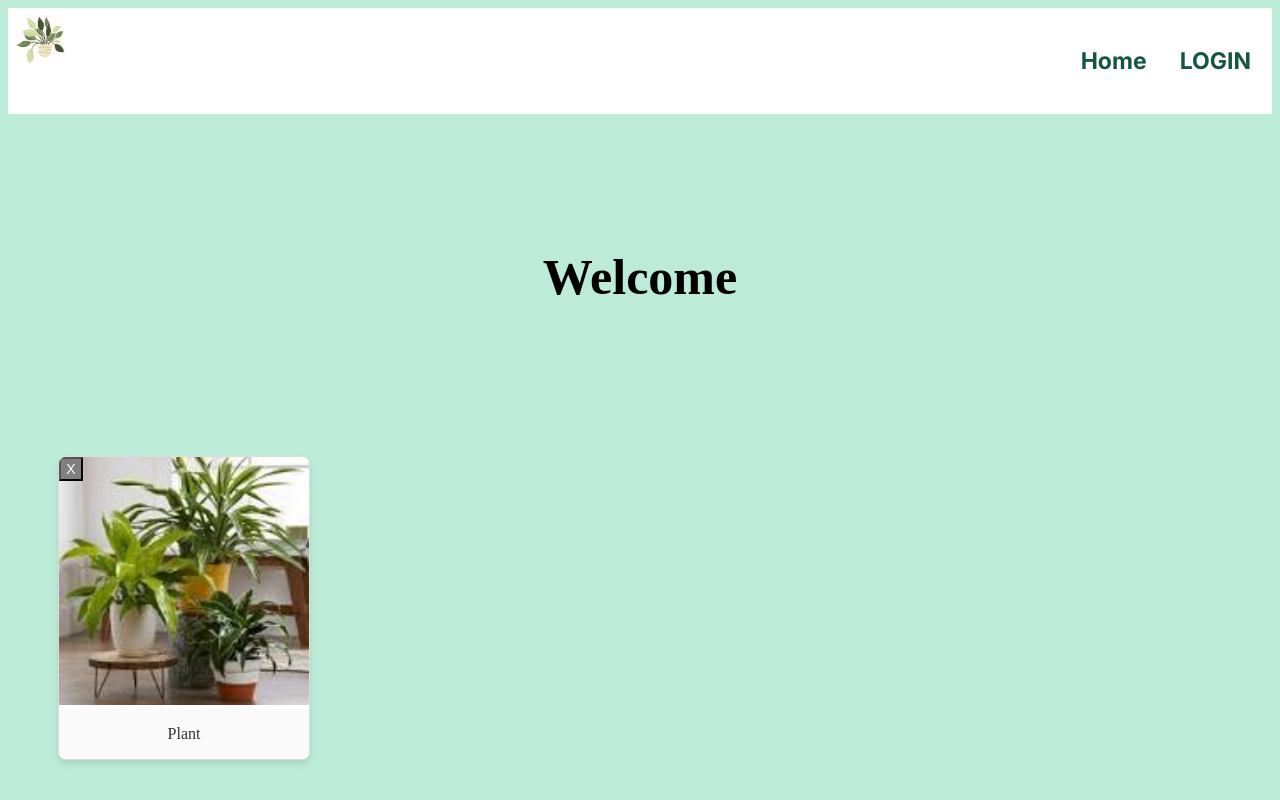
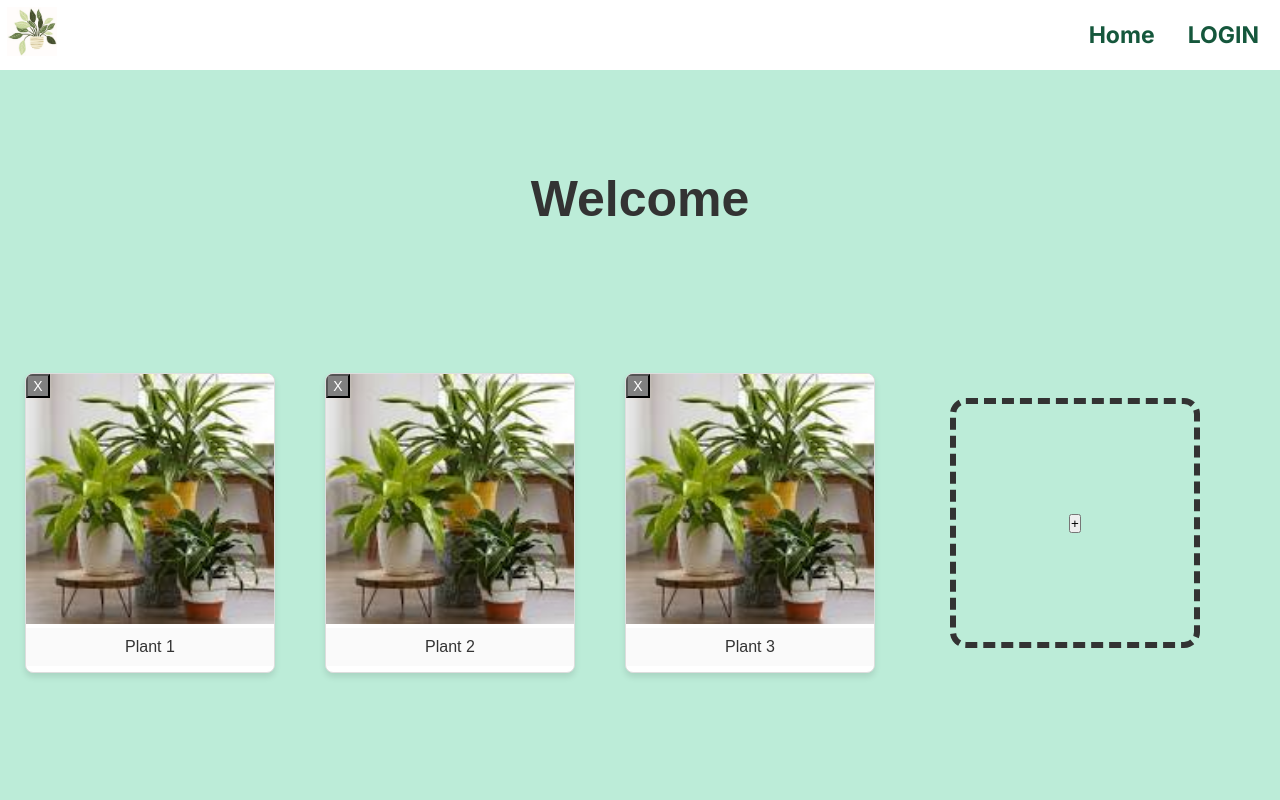
Before and after one commit to tridibbanik17/Releaf-AI, a React (Vite) app in the folder frontend/: page /login in a window 1280 px wide. Shown: the top 800 px of the page. Built offline with nearby package versions, Linux system fonts and the light colour scheme.

Commit message:
add/del card functionality

```diff
--- a/frontend/src/App.jsx
+++ b/frontend/src/App.jsx
@@ -2,6 +2,7 @@ import Home from "./Home.jsx"
 import Page2 from "./Pages/Page2.jsx"
 import Header from "./Pages/Header.jsx"
 import { Route, Routes } from "react-router-dom"
+import SignUp from './Pages/SignUp.jsx'
 
 function App() {
     return (
--- a/frontend/src/Pages/Page2.css
+++ b/frontend/src/Pages/Page2.css
@@ -1,22 +1,30 @@
+.card-container {
+  display: flex;
+  overflow-x:auto;
+}
+
+
 .card {
   width: 250px;
+  height:300px;
   border: 1px solid #ddd;
   border-radius: 8px;
   background-color: #fff;
   box-shadow: 0 4px 6px rgba(0, 0, 0, 0.1);
   overflow: hidden;
   text-align: center;
-  margin:50px;
+  margin:25px;
   position:relative;
 }
 
 .card-image {
-  width: 100%;
-  height: 100%;
+  width:250px;
+  height:250px;
 }
 
 .card-text {
-  padding: 16px;
+  text-align:center;
+  padding:10px;
   font-size: 16px;
   color: #333;
   background-color: #fafafa;
@@ -45,19 +53,6 @@
   padding:100px;
 }
 
-.card-container {
-  display:flex;
-  width:100%;
-  gap:32px;
-  overflow-x:auto;
-  scrollbar-color:transparent transparent;
-  user-select:none;
-}
-
-#additional {
-  background: black;
-}
-
 .delete-btn {
   position:absolute;
   background-color:grey;
--- a/frontend/src/Pages/Page2.jsx
+++ b/frontend/src/Pages/Page2.jsx
@@ -1,70 +1,79 @@
-import "./Page2.css"
-import React, { useState } from 'react'
-//import { SAMPLE_DATA } from "./data";
+import "./Page2.css";
+import React, { useState } from "react";
 
 function Page2() {
+  const [selectedCard, setSelectedCard] = useState(null); // State for the selected card
+
+  const [cards, setCards] = useState([
+    { id: 1, imageSrc: "./src/assets/plant.jpg", text: "Plant 1", details: "Details about Plant 1" },
+    { id: 2, imageSrc: "./src/assets/plant.jpg", text: "Plant 2", details: "Details about Plant 2" },
+    { id: 3, imageSrc: "./src/assets/plant.jpg", text: "Plant 3", details: "Details about Plant 3" },
+  ]);
+
+  const addCard = () => {
+    setCards([...cards, { id: 4, imageSrc: "./src/assets/plant.jpg", text: "Plant 3", details: "Details about Plant 3" }])
+  }
+
+  const deleteCard = (id) => {
+    setCards(cards.filter((card) => card.id !== id));
+  }
+
+  const handleToggleDetails = (card) => {
+    setSelectedCard(card);
+  };
+
   return (
     <>
-      <h1 id="header">Welcome </h1>
-      <div classname="card-container">
-      <PlantCard
-        imageSrc="./src/assets/plant.jpg"
-        text="Plant"
-      />
-      <PlantCard
-        imageSrc="./src/assets/plant.jpg"
-        text="Plant 1"
-      />
-      <PlantCard
-        imageSrc="./src/assets/plant.jpg"
-        text="Plant 2"
-      />
-      <AddCard></AddCard>
+      <h1 id="header">Welcome</h1>
+
+      <div className="card-container">
+        {cards.map((card) => (
+          <PlantCard
+            key={card.id}
+            imageSrc={card.imageSrc}
+            text={card.text}
+            onClick={() => handleToggleDetails(card)}
+            setCards={deleteCard}
+            id={card.id}
+          />
+        ))}
+        <AddCard setCards={addCard} />
       </div>
+
+      {selectedCard && (
+        <div className="card-details">
+          <h2>Details</h2>
+          <p>{selectedCard.details}</p>
+        </div>
+      )}
     </>
-  )
+  );
 }
 
-function PlantCard({ imageSrc, text }) {
-  const [showDetails, setShowDetails] = useState(false)
-
-  const handleToggleDetails = () => {
-    setShowDetails(prev => !prev)
-  }
-
-  const handleDelete = () => {
-
-  }
-
+function PlantCard({ imageSrc, text, onClick, setCards, id}) {
   return (
-      <div className="card">
-        <button className="delete-btn" onClick={handleDelete}>
-          X
-        </button>
-        <img src={imageSrc} alt="Plant" onClick={handleToggleDetails} className="card-image" />
-        <div className="card-text" onClick={handleToggleDetails}>{text}</div>
-
-        {showDetails && (
-          <div className="cardDetails">
-            <p id='additional'>Additional card details</p>
-          </div>
-        )}
-      </div>
-  )
+    <div className="card" onClick={onClick}>
+      <button
+        className="delete-btn"
+        onClick={(e) => {
+          e.stopPropagation(); // Prevents triggering the card click
+          setCards(id);
+        }}
+      >
+        X
+      </button>
+      <img src={imageSrc} alt="Plant" className="card-image" />
+      <div className="card-text">{text}</div>
+    </div>
+  );
 }
 
-function AddCard() {
-  const handleAdd = () => {
-
-  }
-
+function AddCard({setCards}) {
   return (
     <div className="add-card">
-      <button onClick={handleAdd}>
-        +
-      </button>
+      <button onClick={setCards}>+</button>
     </div>
-  )
+  );
 }
 
-export default Page2
+export default Page2;
--- /dev/null
+++ b/frontend/src/Pages/SignUp.css
@@ -0,0 +1,61 @@
+/* General reset */
+* {
+    text-align: center;
+    margin: 0;
+    padding: 0;
+    box-sizing: border-box;
+    font-family: Arial, sans-serif;
+  }
+
+  /* Container styling */
+  .container {
+    max-width: 400px;
+    margin: 50px auto;
+    padding: 20px;
+    border: 1px solid #ddd;
+    border-radius: 8px;
+    background-color: #f9f9f9;
+    box-shadow: 0 4px 6px rgba(0, 0, 0, 0.1);
+    text-align: center;
+    position:absolute;
+    transform: translate(-50%, -50%);
+  }
+
+  /* Header styling */
+  h1 {
+    font-size: 50px;
+    margin-bottom: 20px;
+    padding:60px;
+    color: #333;
+  }
+
+
+  /* Input styling */
+  input {
+    padding: 10px;
+    font-size: 14px;
+    border: 1px solid #ddd;
+    border-radius: 4px;
+    outline: none;
+    transition: border-color 0.3s ease;
+  }
+
+  input:focus {
+    border-color: #007BFF;
+  }
+
+  /* Button styling */
+  .submit-btn {
+    padding: 10px;
+    font-size: 16px;
+    color: #fff;
+    background-color: #007BFF;
+    border: none;
+    border-radius: 4px;
+    cursor: pointer;
+    transition: background-color 0.3s ease;
+  }
+
+  .submit-btn:hover {
+    background-color: #0056b3;
+  }
--- /dev/null
+++ b/frontend/src/Pages/SignUp.jsx
@@ -0,0 +1,20 @@
+import './SignUp.css'
+
+function SignUp() {
+    return (
+        <div class="sign-up-container">
+    <h1>Sign Up</h1>
+    <form>
+      <div class="form-group">
+        <input type="text" id="username" name="username" placeholder="Enter your username" required/>
+      </div>
+      <div>
+        <input type="email" id="email" name="email" placeholder="Enter your email" required/>
+      </div>
+      <button type="submit" class="submit-btn">Sign Up</button>
+    </form>
+  </div>
+    )
+}
+
+export default SignUp
```
